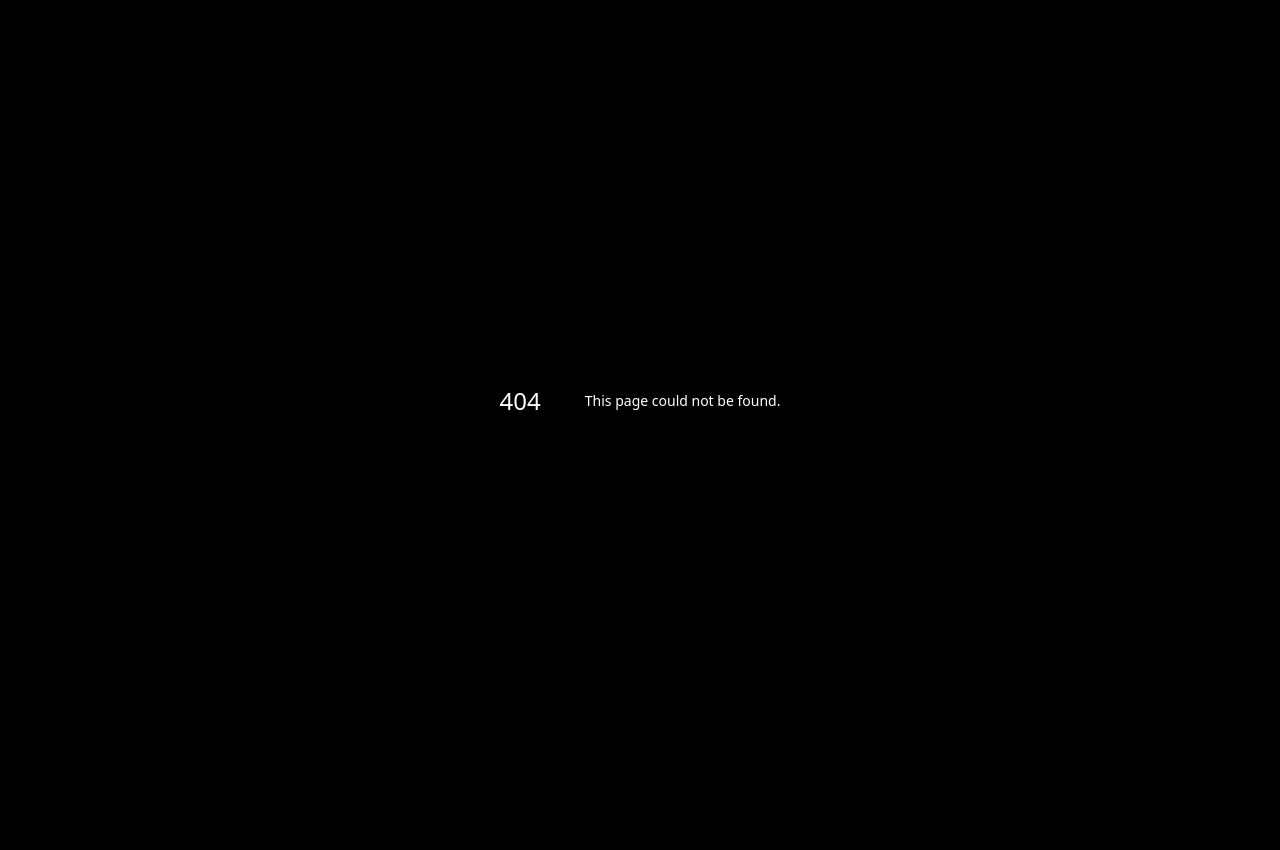
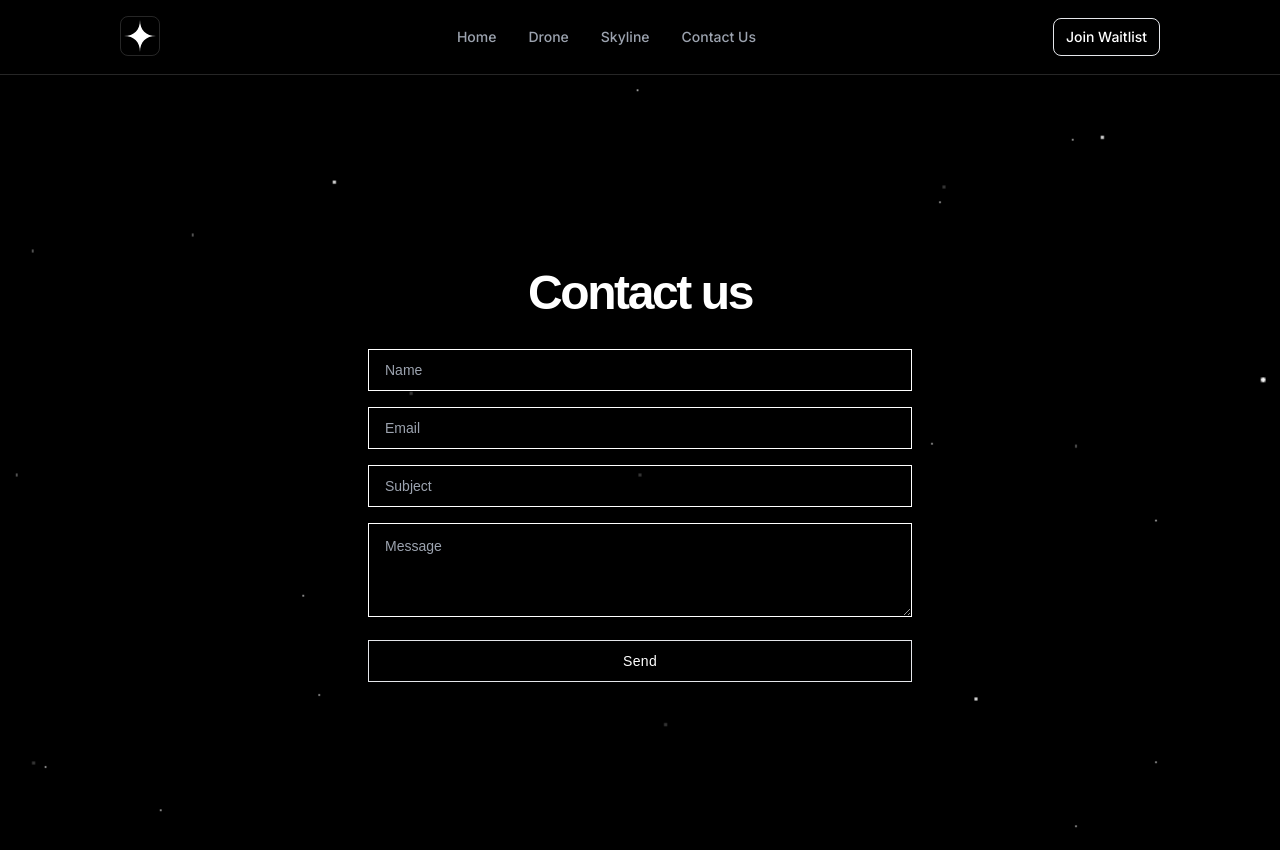
Before and after one commit to sasheshsingh/averon-website, a Next.js app: page /contact-us in a window 1280 px wide. Before the commit this address had no page. Shown: the top 850 px of the page. Before the commit the page ends 800 px from the top, so only its background shows below. Built offline with nearby package versions, Linux system fonts and the light colour scheme; what tailwind-gradient-mask-image would draw is missing.

Commit message:
feat: add contact us form

```diff
--- /dev/null
+++ b/src/app/contact-us/page.tsx
@@ -0,0 +1,11 @@
+import {ContactUsForm} from "@/components/ContactUsForm";
+import {Header} from "@/sections/Header";
+
+export default function Main() {
+    return (
+        <div>
+            <Header />
+            <ContactUsForm />
+        </div>
+    )
+}
--- /dev/null
+++ b/src/components/ContactUsForm.tsx
@@ -0,0 +1,32 @@
+import starsBg from "@/assets/stars.png";
+
+export const ContactUsForm = () => {
+    return (
+        <section className=""
+                 style={{
+                     backgroundImage: `url(${starsBg.src})`,
+                     backgroundSize: "cover",
+                     backgroundPosition: "center",
+                     backgroundRepeat: "no-repeat",
+                 }}>
+            <div className="flex items-center justify-center min-h-screen">
+                <div className="p-4 mx-auto max-w-xl bg-transparent text-white font-[sans-serif]">
+                    <h1 className="text-[48px] leading-none font-semibold tracking-tighter text-center">Contact us</h1>
+                    <form className="mt-8 space-y-4">
+                        <input type='text' placeholder='Name'
+                               className="w-full py-2.5 px-4 text-white bg-transparent border border-white focus:border-gray-500 focus:bg-transparent text-sm outline-none transition-all"/>
+                        <input type='email' placeholder='Email'
+                               className="w-full py-2.5 px-4 text-white bg-transparent border border-white focus:border-gray-500 focus:bg-transparent text-sm outline-none transition-all"/>
+                        <input type='text' placeholder='Subject'
+                               className="w-full py-2.5 px-4 text-white bg-transparent border border-white focus:border-gray-500 focus:bg-transparent text-sm outline-none transition-all"/>
+                        <textarea placeholder='Message' rows={4}
+                                  className="w-full px-4 text-white bg-transparent border border-white focus:border-gray-500 focus:bg-transparent text-sm pt-3 outline-none transition-all"></textarea>
+                        <button type='button'
+                                className="border text-white bg-black hover:bg-gray-900 tracking-wide text-sm px-4 py-2.5 w-full outline-none">Send
+                        </button>
+                    </form>
+                </div>
+            </div>
+        </section>
+    );
+};
--- a/src/sections/Header.tsx
+++ b/src/sections/Header.tsx
@@ -7,34 +7,34 @@ export const Header = () => {
         <div className="flex justify-between items-center">
           <div>
             <div className="border h-10 w-10 rounded-lg inline-flex justify-center items-center border-white/15">
-              <LogoIcon className="h-8 w-8" />
+              <a href="/"><LogoIcon className="h-8 w-8" /></a>
             </div>
           </div>
           <div>
             <nav className="flex gap-8 text-sm">
               <a
-                href="/skyline"
-                className=" text-gray-400 font-medium hover:text-white transition"
+                  href="/"
+                  className=" text-gray-400 font-medium hover:text-white transition"
               >
-                Home Security
+                Home
               </a>
               <a
-                href="#"
-                className="text-gray-400 font-medium hover:text-white transition"
+                  href="/skyline"
+                  className=" text-gray-400 font-medium hover:text-white transition"
+              >
+                Drone
+              </a>
+              <a
+                  href="#"
+                  className="text-gray-400 font-medium hover:text-white transition"
               >
                 Skyline
               </a>
               <a
-                href="#"
-                className=" text-gray-400 font-medium hover:text-white transition"
+                  href="/contact-us"
+                  className=" text-gray-400 font-medium hover:text-white transition"
               >
-                About Us
-              </a>
-              <a
-                href="#"
-                className=" text-gray-400 font-medium hover:text-white transition"
-              >
-                White
+                Contact Us
               </a>
             </nav>
           </div>
```
